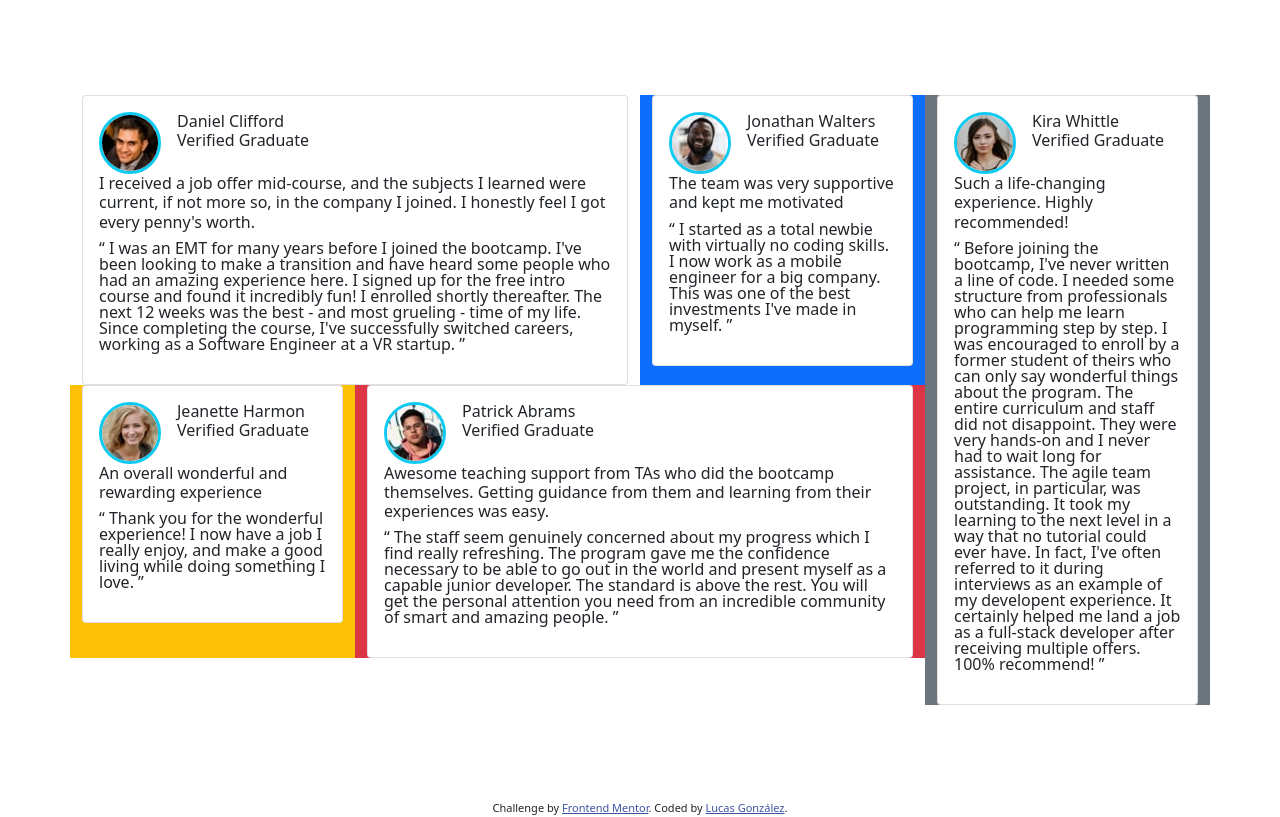
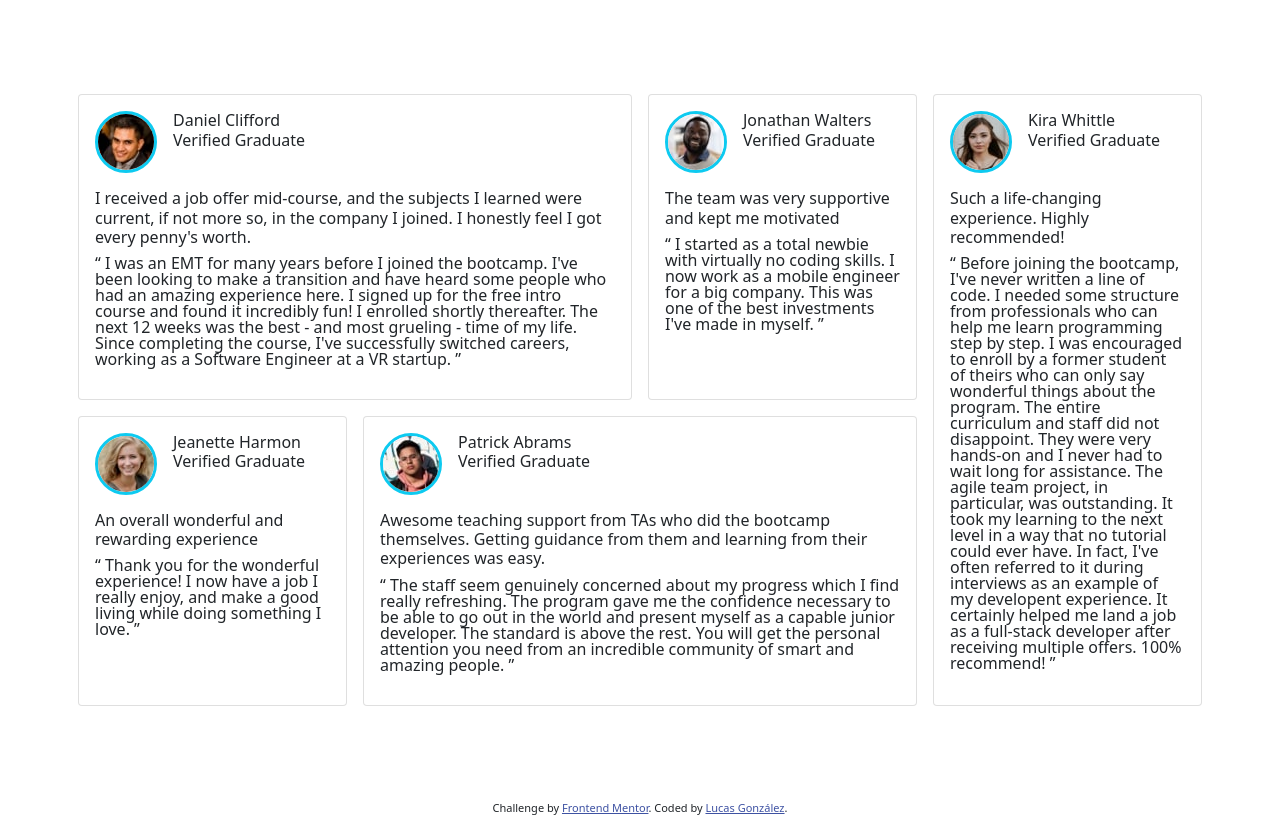
Before and after one commit to albaradolucas/TestimonialGridSection-BT, a plain HTML site: page index.html in a window 1280 px wide. Drawn offline with nearby package versions, Linux system fonts and the light colour scheme.

Commit message:
Updating BT
updating margins, heights, paddings

```diff
--- a/index.html
+++ b/index.html
@@ -13,18 +13,23 @@
   <style>
     .attribution { font-size: 11px; text-align: center; }
     .attribution a { color: hsl(228, 45%, 44%); }
+    @media (min-width: 992px) {
+      .alto-100 {
+        height: 100vh;
+      }
+    }
   </style>
 </head>
 <body>
-  <main class="container d-flex justify-content-center align-items-center vw-100 vh-100">
+  <main class="container d-flex justify-content-center align-items-center alto-100">
     <div class="row">
       <!-- Left Column -->
       <div class="col-12 col-lg-9">
           <div class="row">
-            <div class="col-12 col-lg-8">
-              <article class="card">
+            <div class="col-12 col-lg-8 p-2">
+              <article class="card h-100">
                 <div class="card-body">
-                  <div class="d-flex">
+                  <div class="d-flex mb-3">
                     <img src="./images/image-daniel.jpg" alt="user" class="border rounded-circle border-3 border-info">
                     <div class="ps-3">
                       <h6 class="m-0 h6">Daniel Clifford</h6>
@@ -43,10 +48,10 @@
                 </div>
               </article>
             </div>
-            <div class="col-12 col-lg-4 bg-primary">
-              <article class="card">
+            <div class="col-12 col-lg-4 p-2">
+              <article class="card h-100">
                 <div class="card-body">
-                  <div class="d-flex">
+                  <div class="d-flex mb-3">
                     <img src="./images/image-jonathan.jpg" alt="user" class="border rounded-circle border-3 border-info">
                     <div class="ps-3">
                       <h6 class="m-0 h6">Jonathan Walters</h6>
@@ -61,10 +66,10 @@
                 </div>
               </article>
             </div>
-            <div class="col-12 col-lg-4 bg-warning">
-              <article class="card">
+            <div class="col-12 col-lg-4 p-2">
+              <article class="card h-100">
                 <div class="card-body">
-                  <div class="d-flex">
+                  <div class="d-flex mb-3">
                     <img src="./images/image-jeanette.jpg" alt="user" class="border rounded-circle border-3 border-info">
                     <div class="ps-3">
                       <h6 class="m-0 h6">Jeanette Harmon</h6>
@@ -79,10 +84,10 @@
                 </div>
               </article>
             </div>
-            <div class="col-12 col-lg-8 bg-danger">
-              <article class="card">
+            <div class="col-12 col-lg-8 p-2">
+              <article class="card h-100">
                 <div class="card-body">
-                  <div class="d-flex">
+                  <div class="d-flex mb-3">
                     <img src="./images/image-patrick.jpg" alt="user" class="border rounded-circle border-3 border-info">
                     <div class="ps-3">
                       <h6 class="m-0 h6">Patrick Abrams</h6>
@@ -104,10 +109,10 @@
       </div>
 
       <!-- Right Column -->
-      <div class="col-12 col-lg-3 bg-secondary">
-        <article class="card">
+      <div class="col-12 col-lg-3 p-2">
+        <article class="card h-100">
           <div class="card-body">
-            <div class="d-flex">
+            <div class="d-flex mb-3">
               <img src="./images/image-kira.jpg" alt="user" class="border rounded-circle border-3 border-info">
               <div class="ps-3">
                 <h6 class="m-0 h6">Kira Whittle</h6>
```
